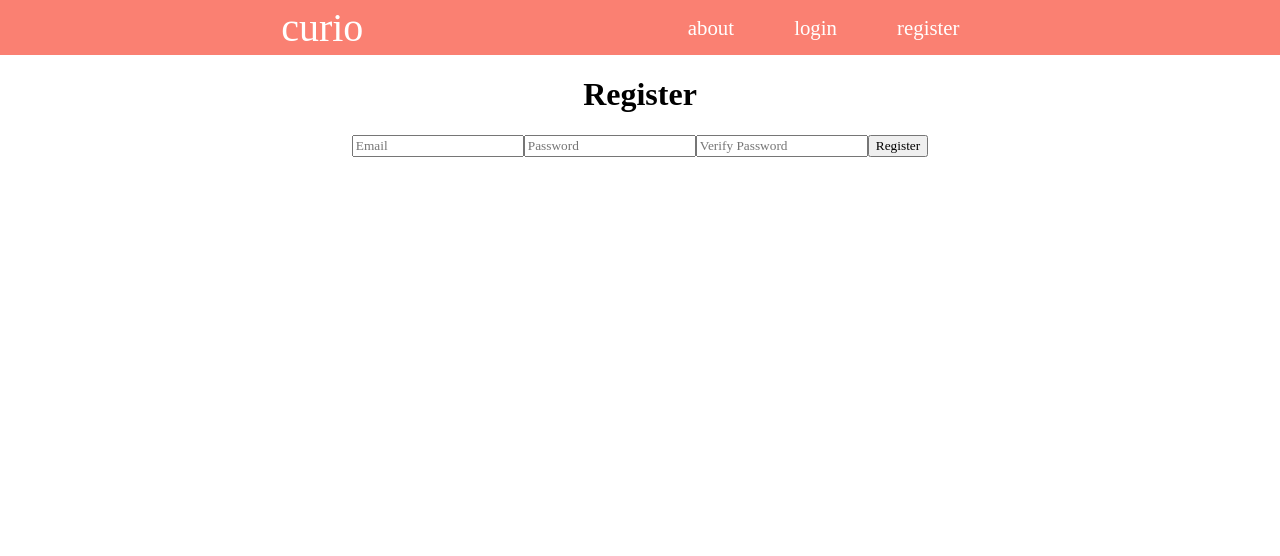
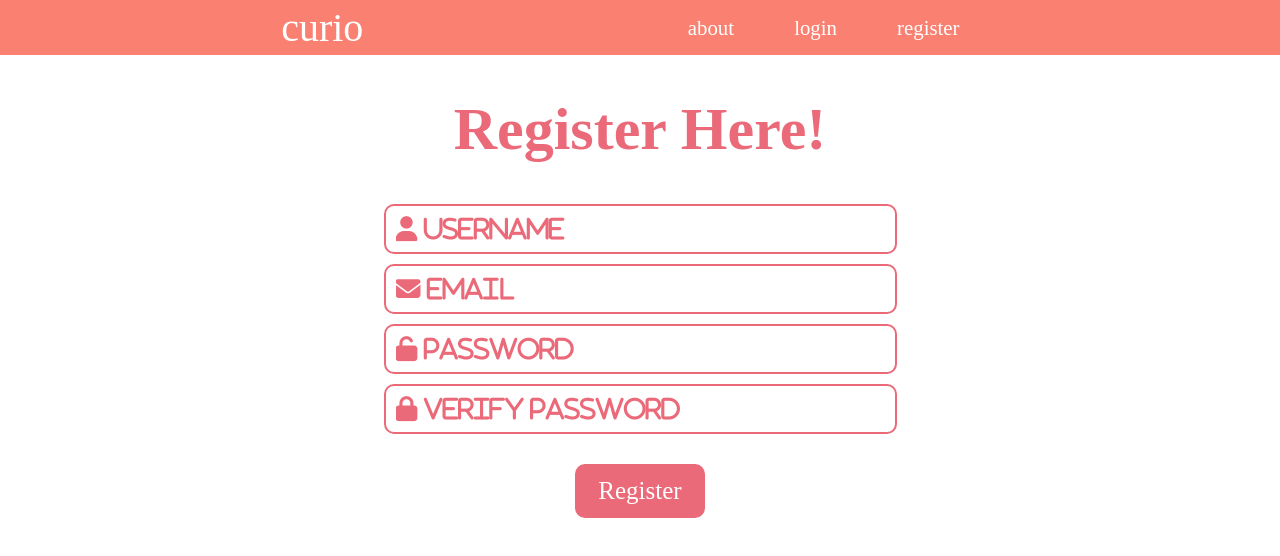
Before and after one commit to curio-app/frontend, a React (Create React App) app: page /register in a window 1280 px wide. Shown: the top 556 px of the page. Built offline with nearby package versions, Linux system fonts and the light colour scheme; a web font is replaced by a local one.

Commit message:
Register and Login fixes

```diff
--- a/public/index.html
+++ b/public/index.html
@@ -15,6 +15,10 @@
       user's mobile device or desktop. See https://developers.google.com/web/fundamentals/web-app-manifest/
     -->
     <link rel="manifest" href="%PUBLIC_URL%/manifest.json" />
+    <script
+    src="https://kit.fontawesome.com/20764a4eaf.js"
+    crossorigin="anonymous"
+  ></script>
     <!--
       Notice the use of %PUBLIC_URL% in the tags above.
       It will be replaced with the URL of the `public` folder during the build.
--- a/src/App.css
+++ b/src/App.css
@@ -62,3 +62,45 @@
 .search-bar input {
   width: 40%;
 }
+
+#wrapper {
+  text-align: center;
+  color: #eb6a79;
+  font-family: Raleway;
+  font-size: 30px;
+}
+
+.input {
+  font-family: FontAwesome;
+  margin: auto;
+  margin-top: 10px;
+  display: flex;
+  background-color: white;
+  color: #eb6a79;
+  border: 2px solid #eb6a79;
+  border-radius: 10px;
+  padding: 10px;
+  font-size: 25px;
+}
+
+::placeholder {
+  color: #eb6a79;
+}
+
+.registerButton {
+  font-family: Raleway;
+  margin: auto;
+  margin-top: 30px;
+  background: #eb6a79;
+  color: white;
+  border: 3px solid #eb6a79;
+  box-sizing: border-box;
+  border-radius: 10px;
+  font-size: 25px;
+  padding: 10px 20px;
+}
+
+.registerForm {
+  width: 100%;
+  margin-bottom: 10px;
+}
--- a/src/components/auth/Login.jsx
+++ b/src/components/auth/Login.jsx
@@ -24,32 +24,38 @@ const Login = props => {
         props.history.push('/');
       })
       .catch(err => console.log(err.response));
+    setUser({
+      username: '',
+      password: ''
+    });
   };
 
   return (
-    <div className="login-container">
-      <div className="login-form">
-        <form className="login-form" onSubmit={handleSubmit}>
+    <div id="wrapper">
+      <form onSubmit={handleSubmit}>
         <div className="username">
-            <h2 className="center-text">Login</h2>
+          <h1>Login</h1>
           <input
+            className="input"
             type="text"
             value={user.username}
             onChange={handleChanges}
             name="username"
+            placeholder="&#xf007; Username"
           />
         </div>
         <div className="password">
           <input
+            className="input"
             type="password"
             value={user.password}
             onChange={handleChanges}
             name="password"
+            placeholder="&#xf023; Password"
           />
         </div>
-          <button type="submit">Login</button>
+        <button className="registerButton" type="submit">Login</button>
       </form>
-      </div>
     </div>
   );
 };
--- a/src/components/auth/Register.jsx
+++ b/src/components/auth/Register.jsx
@@ -4,17 +4,20 @@ import axios from 'axios';
 const Register = props => {
   const [user, setUser] = useState({
     email: '',
+    username: '',
     password: '',
     checkPassword: '',
   });
   const handleChanges = e => {
     setUser({
+      ...user,
       [e.target.name]: e.target.value,
     });
   };
   const handleSubmit = e => {
     const userSend = {
       username: user.username,
+      email: user.email,
       password: user.password
     };
     e.preventDefault();
@@ -23,40 +26,64 @@ const Register = props => {
         .post('https://curi0.herokuapp.com/auth/register', userSend)
         .then(response => {
           localStorage.setItem('token', response.data.token);
-          props.history.push('/UserPage');
+          // Change to reflect user profile page
+          // props.history.push('/UserPage');
         })
-        .catch(err => console.log(err));
-      console.log('SUCCESS!');
+        .catch(err => console.log(err.response));
+      setUser({
+        username: '',
+        email: '',
+        password: '',
+        checkPassword: ''
+      });
     }
   };
   return (
-    <div>
-      <h1>Register</h1>
+    <div id="wrapper">
+      <h1>Register Here!</h1>
+      {/* <i>
+        <i className="fas fa-user-plus" />
+      </i> */}
       <form onSubmit={handleSubmit}>
         <input
+          className="input"
           type="text"
+          name="username"
+          value={user.username}
+          onChange={handleChanges}
+          placeholder="&#xf007; Username"
+          required
+        />
+        <input
+          className="input"
+          type="email"
           name="email"
           value={user.email}
           onChange={handleChanges}
-          placeholder="Email"
+          placeholder="&#xf0e0; Email"
           required
         />
         <input
+          className="input"
           type="password"
           name="password"
           value={user.password}
           onChange={handleChanges}
-          placeholder="Password"
+          placeholder="&#xf09c; Password"
           required
         />
         <input
+          className="input"
           type="password"
+          name="checkPassword"
           value={user.checkPassword}
           onChange={handleChanges}
-          placeholder="Verify Password"
+          placeholder="&#xf023; Verify Password"
           required
         />
-        <button type="submit">Register</button>
+        <button className="registerButton" type="submit">
+          Register
+        </button>
       </form>
     </div>
   );
```
Lines whose indentation alone changed are shown as unchanged.
